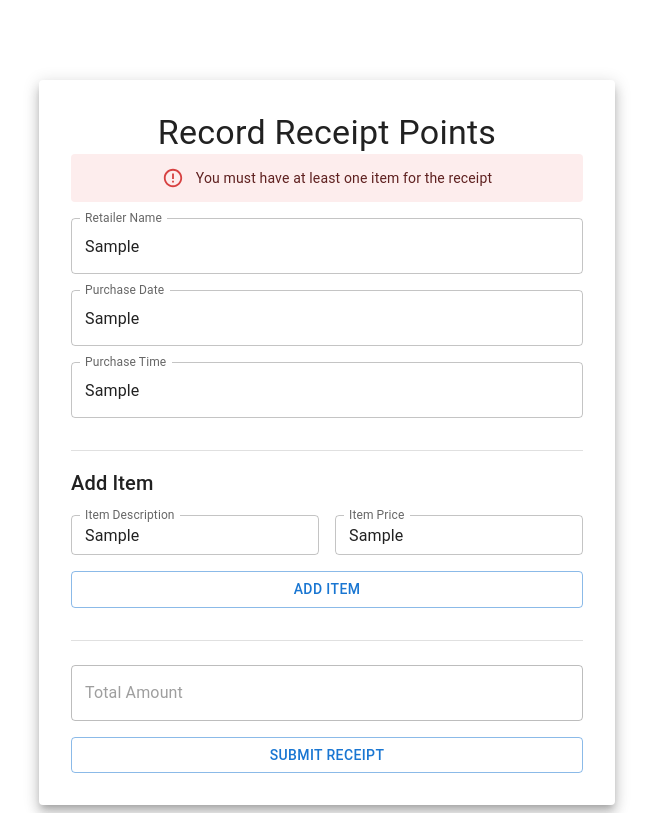
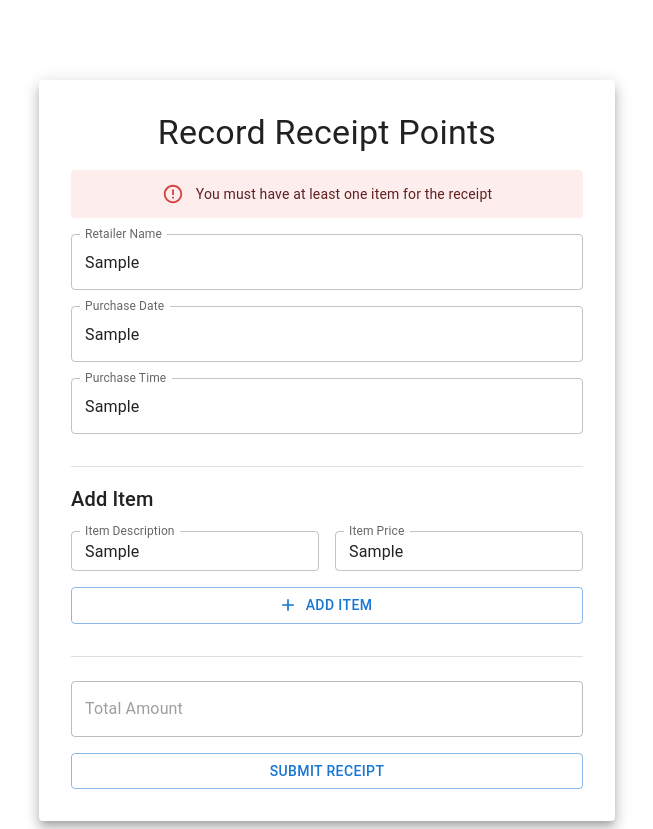
Before and after one commit to thanshaw02/fetch-receipt-processor-challenge, a React (Create React App) app in the folder receipt-frontend/: page / in a window 1280 px wide. Both pictures are taken after typing "Sample", "Sample", "Sample", "Sample", "Sample" into the empty fields and a click on the button "SUBMIT RECEIPT". Shown: the whole page, without its empty margins (313-966 px from the left). Built offline with nearby package versions, Linux system fonts and the light colour scheme.

Commit message:
added error handling and button icons

```diff
--- a/receipt-frontend/src/components/App.tsx
+++ b/receipt-frontend/src/components/App.tsx
@@ -13,6 +13,7 @@ import AddPurchasedItemComponent from "./AddPurchasedItemComponent";
 import Receipt, { ReceiptItem } from "../model/receipt";
 import FetchRewards from "../api/fetchRewards";
 import ReceiptPointsModal from "./ReceiptPointsModal";
+import CookieIcon from "@mui/icons-material/Cookie";
 
 const App: FC<unknown> = () => {
   const [success, setSuccess] = useState<string>("");
@@ -106,7 +107,7 @@ const App: FC<unknown> = () => {
 
           {/* error snackbar */}
           {error && (
-            <Grid item xs={12}>
+            <Grid item xs={12} sx={{ mt: 2, mb: 2 }}>
               <Alert
                 severity="error"
                 sx={{
@@ -122,7 +123,7 @@ const App: FC<unknown> = () => {
 
           {/* success snackbar */}
           {success && (
-            <Grid item xs={12}>
+            <Grid item xs={12} sx={{ mt: 2, mb: 3 }}>
               <Alert
                 severity="success"
                 sx={{
@@ -174,7 +175,7 @@ const App: FC<unknown> = () => {
           <AddPurchasedItemComponent
             onChange={(receiptItems) => {
               let summedCost: number = 0;
-              receiptItems.map((item) => {
+              receiptItems.forEach((item) => {
                 summedCost += +item.price;
               });
 
@@ -228,6 +229,7 @@ const App: FC<unknown> = () => {
                 <Button
                   variant="outlined"
                   onClick={() => setIsModalOpen(true)}
+                  startIcon={<CookieIcon />}
                 >
                   View Receipt Points
                 </Button>
--- a/receipt-frontend/src/components/PurchasedItem.tsx
+++ b/receipt-frontend/src/components/PurchasedItem.tsx
@@ -1,6 +1,13 @@
-import { Box, Button, TextField, Typography } from "@mui/material";
+import {
+  Alert,
+  Box,
+  Button,
+  TextField,
+  Typography,
+} from "@mui/material";
 import { FC, useState } from "react";
 import { ReceiptItem } from "../model/receipt";
+import AddIcon from "@mui/icons-material/Add";
 
 type PurchasedItemProps = {
   onChange?: (item: ReceiptItem) => void;
@@ -13,9 +20,19 @@ const PurchasedItem: FC<PurchasedItemProps> = ({
 }) => {
   const [itemDescription, setItemDescription] = useState<string>("");
   const [itemPrice, setItemPrice] = useState<string>("");
+  const [error, setError] = useState<string>("");
 
   const handleSubmit = () => {
-    if (itemDescription && itemPrice) {
+    if (!itemDescription) {
+      setError("Please enter the items description");
+      return;
+    }
+
+    if (!itemPrice) {
+      setError("Please enter the items price");
+      return;
+    }
+
     const newItem: ReceiptItem = {
       shortDescription: itemDescription,
       price: itemPrice,
@@ -26,7 +43,7 @@ const PurchasedItem: FC<PurchasedItemProps> = ({
     }
     setItemDescription("");
     setItemPrice("");
-    }
+    setError("");
   };
 
   return (
@@ -68,9 +85,22 @@ const PurchasedItem: FC<PurchasedItemProps> = ({
           variant="outlined"
           size="medium"
           onClick={handleSubmit}
+          startIcon={<AddIcon />}
         >
           Add Item
         </Button>
+      )}
+      {error && (
+        <Alert
+          severity="error"
+          sx={{
+            display: "flex",
+            alignItems: "center",
+            justifyContent: "center",
+          }}
+        >
+          {error}
+        </Alert>
       )}
     </>
   );
--- a/receipt-frontend/src/components/ReceiptPointsModal.tsx
+++ b/receipt-frontend/src/components/ReceiptPointsModal.tsx
@@ -11,7 +11,7 @@ type ReceiptPointsModalProps = {
 };
 
 const modalStyle = {
-  position: "absolute" as "absolute",
+  position: "absolute",
   top: "50%",
   left: "50%",
   transform: "translate(-50%, -50%)",
@@ -42,7 +42,7 @@ const ReceiptPointsModal: FC<ReceiptPointsModalProps> = ({
         );
       }
     );
-  }, []);
+  });
 
   return (
     <>
```
Lines whose indentation alone changed are shown as unchanged.
